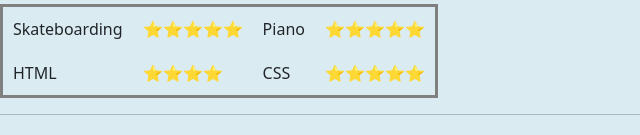
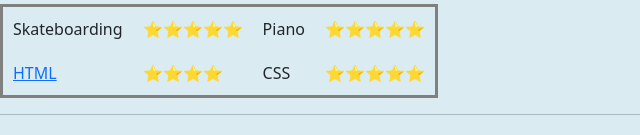
Before and after one commit to JoshT1984/cv, a plain HTML site: page index.html in a window 1280 px wide. Shown: the part 795-930 px from the top of the page, 0-640 px from the left. Drawn offline with Linux system fonts and the light colour scheme.

Commit message:
Update index.html

```diff
--- a/index.html
+++ b/index.html
@@ -65,7 +65,7 @@
           <td>&#11088;&#11088;&#11088;&#11088;&#11088;</td>
         </tr>
         <tr>
-          <td>HTML</td>
+          <td><a href="http://localhost/phaser_projects/platformer/">HTML</a></td>
           <td>&#11088;&#11088;&#11088;&#11088;</td>
           <td>CSS</td>
           <td>&#11088;&#11088;&#11088;&#11088;&#11088;</td>
```
